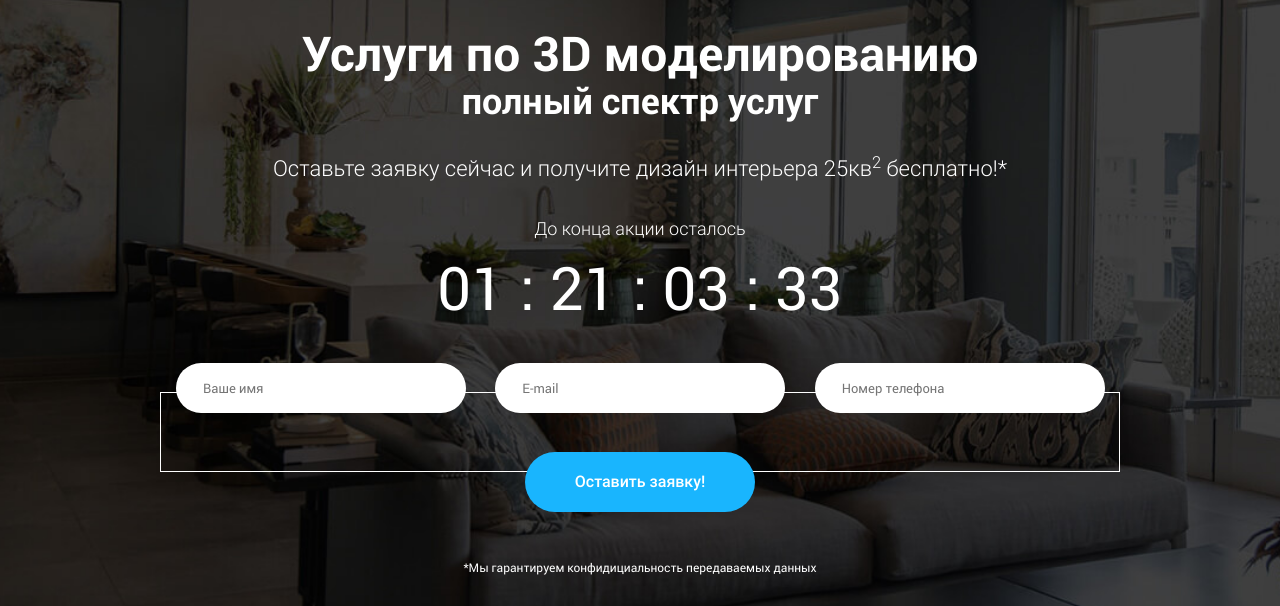
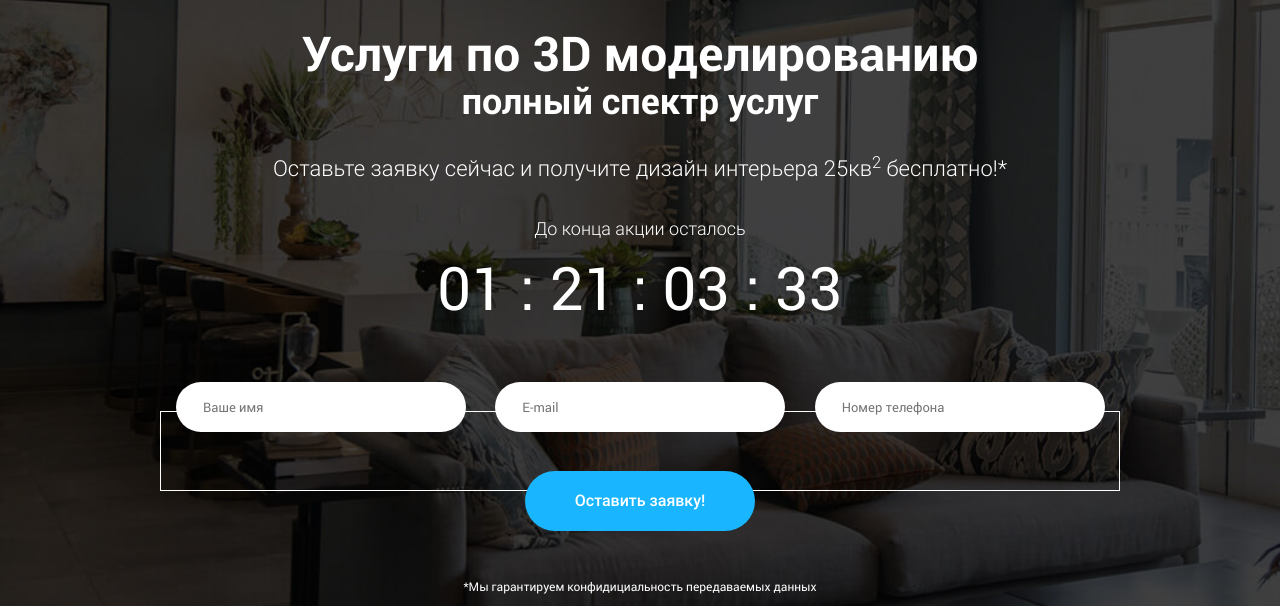
Before and after one commit to kombat-fml/Study-JS, a plain HTML site: page index.html in a window 1280 px wide. Shown: the part 116-722 px from the top of the page. Drawn offline with Linux system fonts and the light colour scheme.

Commit message:
fix validation

```diff
--- a/index.html
+++ b/index.html
@@ -63,14 +63,14 @@
       </div>
       <form id="form1" name="user_form" class="main-form">
         <div class="main-form-input container">
-          <div class="row">
-            <div class="col-12 col-lg-4">
+          <div class="row main-form-row">
+            <div class="col-12 col-lg-4 mt--3">
               <input type="text" class="form-name" id="form1-name" name="user_name" placeholder="Ваше имя" required />
             </div>
-            <div class="col-12 col-lg-4">
+            <div class="col-12 col-lg-4 mt--3">
               <input type="email" class="form-email" id="form1-email" name="user_email" placeholder="E-mail" />
             </div>
-            <div class="col-12 col-lg-4">
+            <div class="col-12 col-lg-4 mt--8">
               <input
                 type="tel"
                 class="form-phone"
--- a/plugins/validator.js
+++ b/plugins/validator.js
@@ -32,8 +32,6 @@ class Validator {
       },
     };
     if (this.method) {
-      console.log(this.method);
-      console.log(elem.id);
       const method = this.method[elem.id];
 
       if (method) {
--- a/scripts/scripts.js
+++ b/scripts/scripts.js
@@ -449,17 +449,43 @@ window.addEventListener('DOMContentLoaded', () => {
   };
   calc(100);
 
-  const valid = new Validator({
+  const valid1 = new Validator({
     selector: '#form1',
     pattern: {
-      phone: /^\d+$/,
-      zip: /\d{5,6}/,
+      name: /^[а-яА-ЯЁ -]*$/,
     },
     method: {
-      phone: [['notEmpty'], ['pattern', 'phone']],
-      email: [['notEmpty'], ['pattern', 'email']],
+      'form1-phone': [['notEmpty'], ['pattern', 'phone']],
+      'form1-email': [['notEmpty'], ['pattern', 'email']],
+      'form1-name': [['notEmpty'], ['pattern', 'name']],
+    },
+  });
+  const valid2 = new Validator({
+    selector: '#form2',
+    pattern: {
+      name: /^[а-яА-ЯЁ -]*$/,
+      message: /^[а-яА-ЯЁ -]*$/,
+    },
+    method: {
+      'form2-phone': [['notEmpty'], ['pattern', 'phone']],
+      'form2-email': [['notEmpty'], ['pattern', 'email']],
+      'form2-name': [['notEmpty'], ['pattern', 'name']],
+      'form2-message': [['notEmpty'], ['pattern', 'message']],
+    },
+  });
+  const valid3 = new Validator({
+    selector: '#form3',
+    pattern: {
+      name: /^[а-яА-ЯЁ -]*$/,
+    },
+    method: {
+      'form3-name': [['notEmpty'], ['pattern', 'name']],
+      'form3-phone': [['notEmpty'], ['pattern', 'phone']],
+      'form3-email': [['notEmpty'], ['pattern', 'email']],
     },
   });
 
-  valid.init();
+  valid1.init();
+  valid2.init();
+  valid3.init();
 });
```
Also changed, not shown: css/style.min.css.
